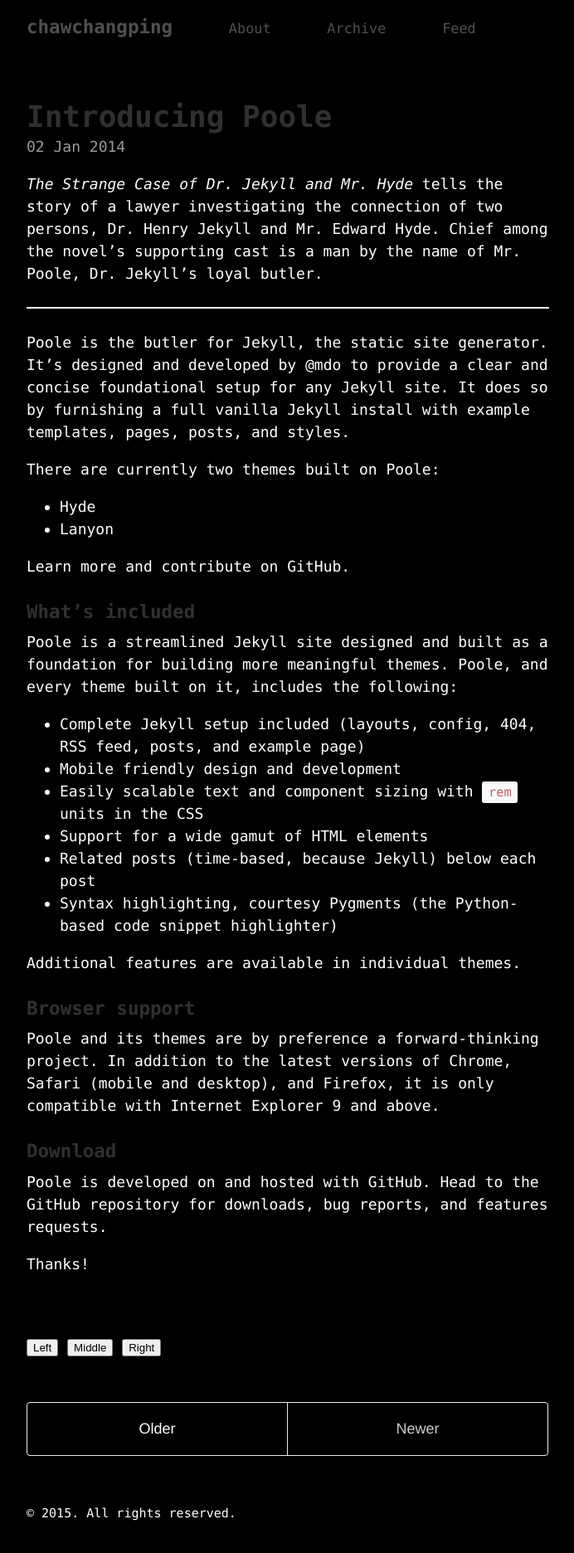
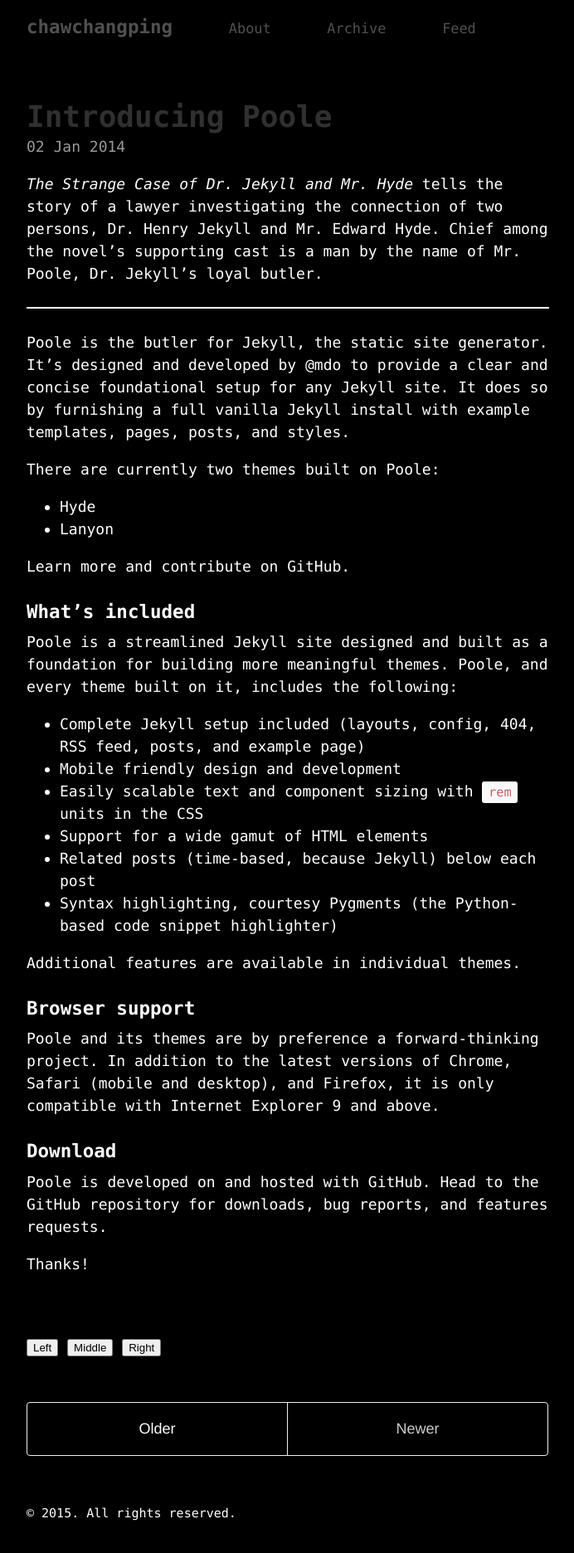
Before and after one commit to chawchangping/-chawchangping.github.io, a Jekyll site: the page built from index.html, in a window 1280 px wide. Shown: the whole page at 83% size, without its empty margins (293-985 px from the left). Built offline with Jekyll 4.4.1, drawn with Linux system fonts in a browser that asks for light colours; the list of posts is cut into pages by our own code.

Commit message:
Update _type.scss

```diff
--- a/_sass/_type.scss
+++ b/_sass/_type.scss
@@ -6,7 +6,7 @@
   margin-bottom: .5rem;
   font-weight: bold;
   line-height: 1.25;
-  color: #313131;
+  color: #ffffff;
   text-rendering: optimizeLegibility;
 }
 
```
